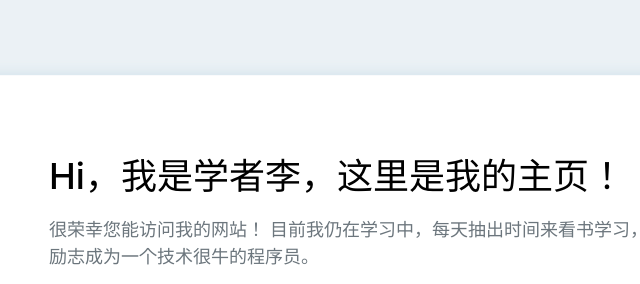
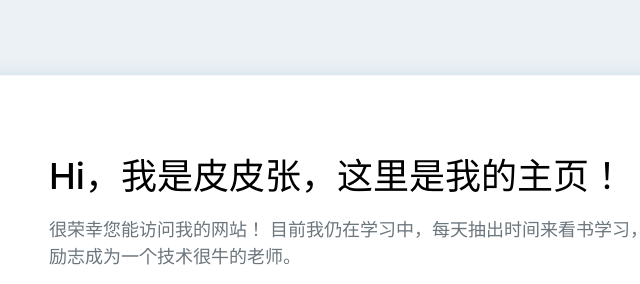
Before and after one commit to kinj98/Sam981314.github.io, a plain HTML site: page index.html in a window 1280 px wide. Shown: the top 284 px of the page, 481-1121 px from the left. Drawn offline with nearby package versions, Linux system fonts and the light colour scheme.

Commit message:
Update index.html

```diff
--- a/index.html
+++ b/index.html
@@ -18,8 +18,8 @@
         <div class="row my-card justify-content-center">
             <div class="col-lg-4 photo-bg"></div>
             <div class="col-lg-8 card">
-                <h1>Hi，我是学者李，这里是我的主页！</h1>
-                <p>很荣幸您能访问我的网站！ 目前我仍在学习中，每天抽出时间来看书学习，励志成为一个技术很牛的程序员。
+                <h1>Hi，我是皮皮张，这里是我的主页！</h1>
+                <p>很荣幸您能访问我的网站！ 目前我仍在学习中，每天抽出时间来看书学习，励志成为一个技术很牛的老师。
                 </p>
                 <p>
                     我很喜欢的一句话：<br>If the moon smiled, she would resemble you.<br> 如果月亮会笑，那么她一定像你一样美！
```
